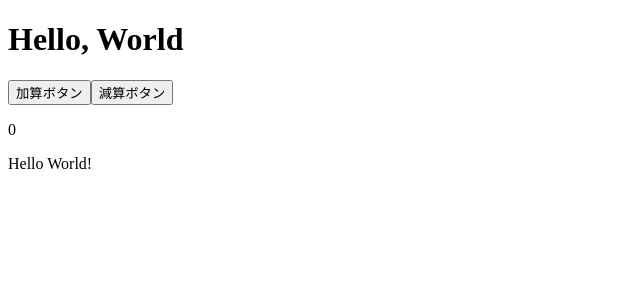
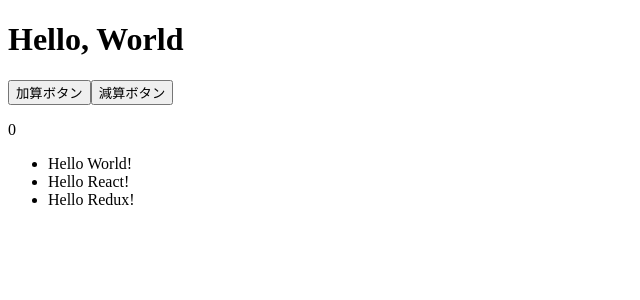
Before and after one commit to tofu0308/202004, a React (Create React App) app: page / in a window 1280 px wide. Shown: the top 300 px of the page, without its empty margins (0-640 px from the left). Built offline with nearby package versions, Linux system fonts and the light colour scheme.

Commit message:
addTodosの部分

```diff
--- /dev/null
+++ b/src/components/App.js
@@ -0,0 +1,9 @@
+import React from 'react'
+import VisibleTodoList from '../containers/VisibleTodoList'
+
+const App = () => (
+  <div>
+    <VisibleTodoList />
+  </div>
+)
+export default App
--- a/src/components/Todo.js
+++ b/src/components/Todo.js
@@ -1,9 +1,15 @@
-import React from "react";
+import React /*,{ PropTypes }*/ from 'react'
 
-const Todo = () => (
-  <div>
-    Hello World!
-  </div>
+const Todo = ({ text }) => (
+  <li>
+    {text}
+  </li>
 )
 
+/* 謎エラー吐くので一旦不使用にする
+Todo.propTypes = {
+  text: PropTypes.string.isRequired
+}
+*/
+
 export default Todo
--- /dev/null
+++ b/src/components/TodoList.js
@@ -0,0 +1,24 @@
+import React /*,{ PropTypes }*/ from "react"
+import Todo from './Todo'
+
+const TodoList = ({ todos }) => (
+  <ul>
+    {todos.map((todo) =>
+      <Todo
+        key={todo.id}
+        {...todo}
+      />
+    )}
+  </ul>
+)
+
+/* 謎エラー吐くので一旦不使用にする
+TodoList.propTypes = {
+  todos: PropTypes.arrayOf(PropTypes.shape({
+    id: PropTypes.number.isRequired,
+    text: PropTypes.string.isRequired
+  }).isRequired).isRequired
+}
+*/
+
+export default TodoList
--- /dev/null
+++ b/src/containers/VisibleTodoList.js
@@ -0,0 +1,11 @@
+import { connect } from 'react-redux'
+import TodoList from '../components/TodoList'
+
+const mapStateToProps = (state) => {
+  return { todos: state.todos }
+}
+
+const VisibleTodoList = connect(
+  mapStateToProps
+)(TodoList)
+export default VisibleTodoList
--- a/src/index.js
+++ b/src/index.js
@@ -5,11 +5,14 @@ import { Provider, connect } from "react-redux";
 
 import { addTodo } from './actions/todo'
 import todo from './reducers'
-import Todo from './components/Todo'
+import Todo from './components/App'
 
 
 let todoStore = createStore(todo);
 todoStore.dispatch(addTodo('Hello World!'));
+todoStore.dispatch(addTodo('Hello React!'))
+todoStore.dispatch(addTodo('Hello Redux!'))
+
 console.log(todoStore.getState());
 
 
@@ -87,7 +90,7 @@ render (
 );
 
 render (
-  <Provider store={ store }>
+  <Provider store={ todoStore }>
       <Todo />
   </Provider>,
   document.getElementById("todo")
--- a/src/reducers/index.js
+++ b/src/reducers/index.js
@@ -1,5 +1,5 @@
 import { combineReducers } from 'redux'
 import todos from './todos'
 
-const todoApp = combineReducers({todos});
-export default todoApp;
+const todoApp = combineReducers({ todos })
+export default todoApp
```
